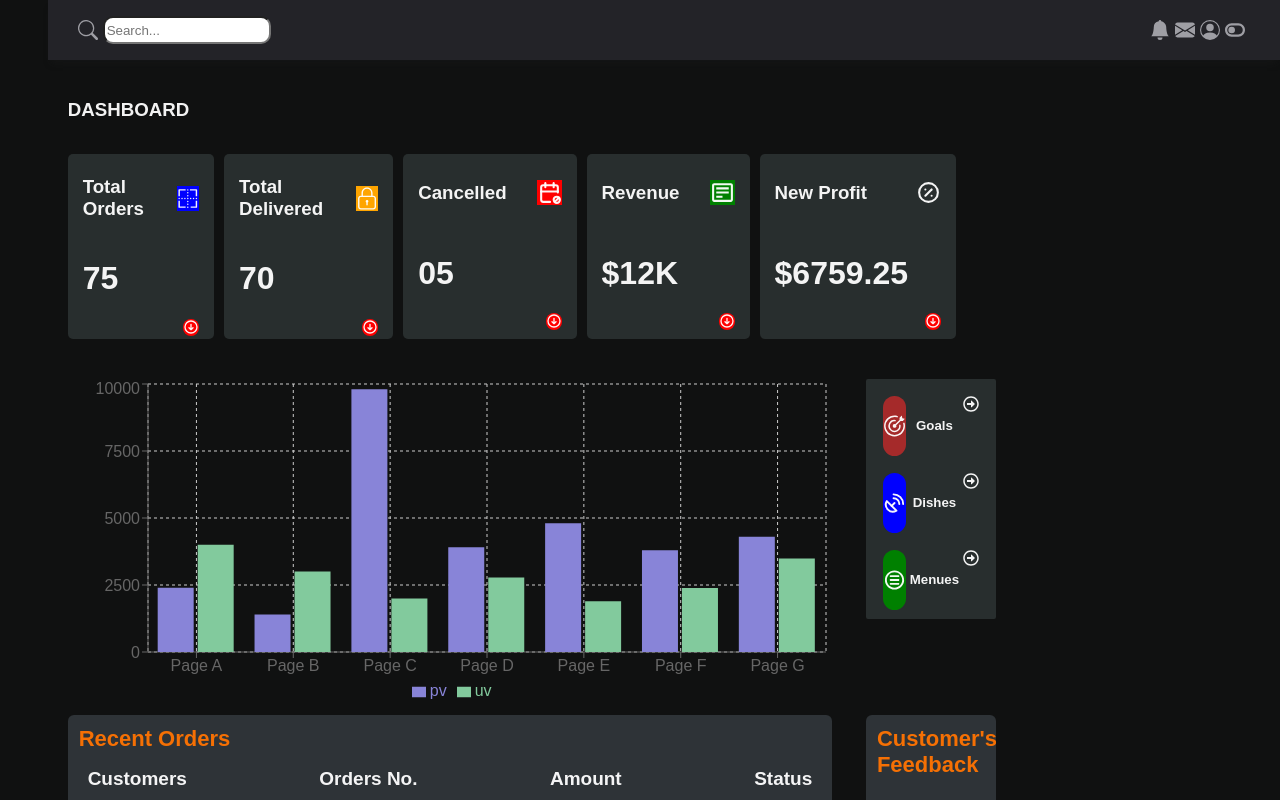
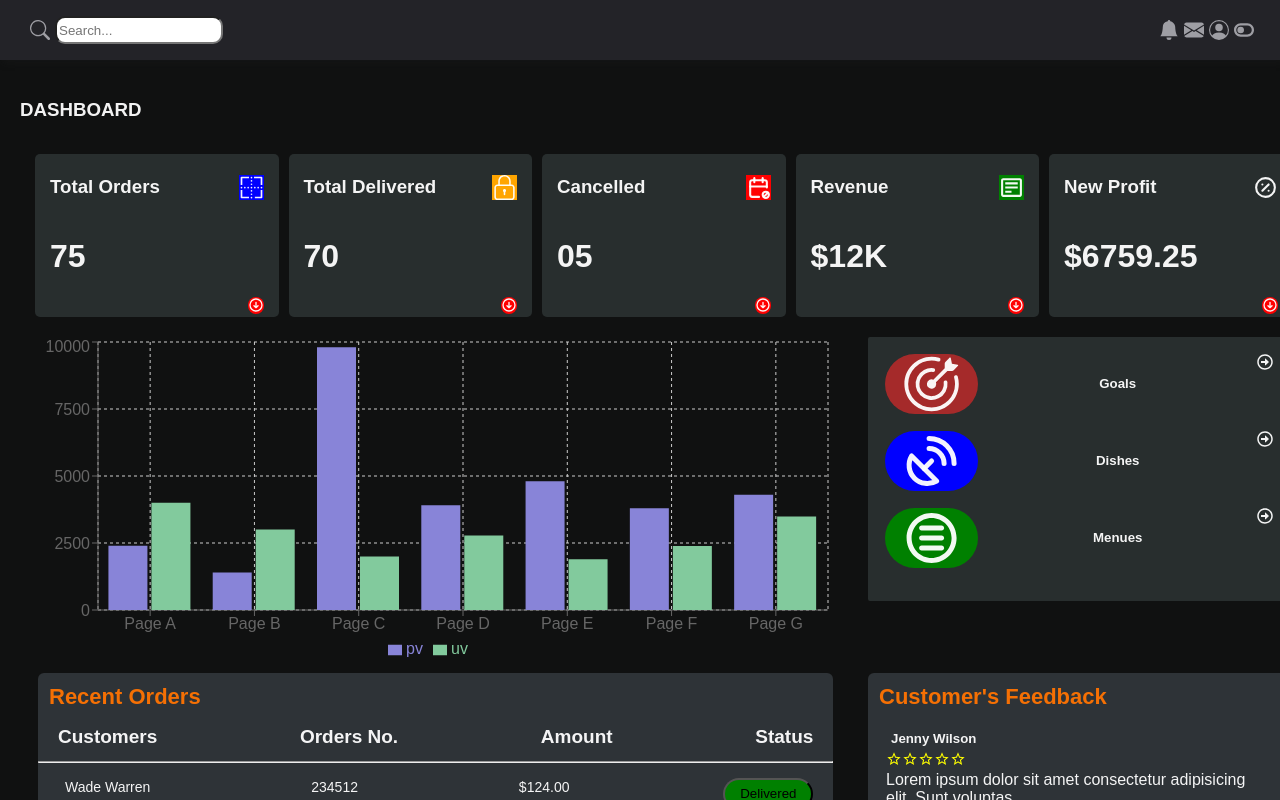
Before and after one commit to TejalZiman24/dashboard-project, a React (Vite) app: page / in a window 1280 px wide. Shown: the top 800 px of the page. Built offline with nearby package versions, Linux system fonts and the light colour scheme.

Commit message:
Refactoring

```diff
--- a/src/Components/CardsBox.css
+++ b/src/Components/CardsBox.css
@@ -1,9 +1,9 @@
 .main-cards {
   display: grid;
-  grid-template-columns: 1fr 1fr 1fr 1fr 1.5fr;
+  grid-template-columns: 1fr 1fr 1fr 1fr 1fr;
   gap: 40px;
-  margin: 15px 0;
-  width: 72%;
+  margin: 15px ;
+  width: 99%;
 }
 
 .card {
@@ -14,30 +14,35 @@
   border-radius: 5px;
   cursor: pointer;
   width: 100%;
+
 }
 
 .card:first-child {
   background-color: rgb(40, 46, 46);
 }
+
 .card:nth-child(2) {
   background-color: rgb(40, 46, 46);
 }
+
 .card:nth-child(3) {
   background-color: rgb(40, 46, 46);
 }
+
 .card:nth-child(4) {
   background-color: rgb(40, 46, 46);
 }
-.profit {
-  width: 100%;
-}
+
+
 .card:nth-child(5) {
   background-color: rgb(40, 46, 46);
 }
+
 .card-inner {
   display: flex;
   align-items: center;
   justify-content: space-between;
+
 }
 
 .card-inner > .card_icon {
@@ -49,6 +54,7 @@
   flex-direction: column;
   width: 100%;
   border-radius: 12px;
+
 }
 
 .card-down-arrow {
--- a/src/Components/CardsBox.jsx
+++ b/src/Components/CardsBox.jsx
@@ -76,15 +76,17 @@ const CardsBox = () => {
           </div>
         </div>
 
-        <div className="card profit">
+        <div className="card">
           <div className="card-inner">
             <h3>New Profit</h3>
             <TbCirclePercentage className="card_icon" />
           </div>
           <div className="card-footer">
+
             <h1>$6759.25</h1>
             <div className="card-down-arrow">
               <HiOutlineArrowCircleDown />
+
             </div>
           </div>
         </div>
--- a/src/Components/Chart.css
+++ b/src/Components/Chart.css
@@ -1,10 +1,11 @@
 
 .charts{
   display: grid;
-  grid-template-columns: 1fr 0.5fr;
+  grid-template-columns: 1fr 0.5fr ;
   gap: 10px;
   margin-top: 40px;
   height: 88vh;
   width: 100%;
-
+  margin: 13px;
+  padding: 5px;
 }
--- a/src/Components/Chart.jsx
+++ b/src/Components/Chart.jsx
@@ -71,7 +71,7 @@ const Chart = () => {
             margin={{
               top: 5,
               right: 30,
-              left: 20,
+              left: 0,
               bottom: 5,
             }}
           >
--- a/src/Components/Feedback.css
+++ b/src/Components/Feedback.css
@@ -1,7 +1,7 @@
 .card-feedback {
   height: 46vh;
   background-color: rgb(46, 51, 55);
-  width: 33%;
+  width: 102%;
   border-radius: 6px;
   margin: 0;
   padding: 0;
--- a/src/Components/Goals.css
+++ b/src/Components/Goals.css
@@ -1,6 +1,6 @@
 .menus{
-  width:33% ;
-  height: 240px;
+  width:103% ;
+  height: 264px;
   background-color: rgb(40, 46, 46);
 
   border-radius: 2px;
@@ -16,5 +16,5 @@
 
   width: 24%;
   height: 60px;
-  border-radius: 24px;
+  border-radius: 70px;
 }
--- a/src/Components/Header.css
+++ b/src/Components/Header.css
@@ -7,6 +7,7 @@
   padding: 0 30px 0 30px;
   box-shadow: 0 6px 7px -3px rgba(28, 28, 29, 0.35);
   background-color: #232328;
+  width: 96%;
 }
 .menu-icon {
   display: none;
--- a/src/Components/Sidebar.jsx
+++ b/src/Components/Sidebar.jsx
@@ -28,31 +28,31 @@ const Sidebar = () => {
       <ul className="sidebar-list" >
         <li className="sidebar-list-item">
           <a href="">
-            <BsGrid1X2Fill className="icon"  /> Dashboard
+            <BsGrid1X2Fill className="icon"  /> Home
           </a>
         </li>
 
         <li className="sidebar-list-item">
           <a href="">
-            <BsCart3 className="icon" /> Dashboard
+            <BsCart3 className="icon" /> Data
           </a>
         </li>
 
         <li className="sidebar-list-item">
           <a href="">
-            <BsCart3 className="icon" /> Dashboard
+            <BsCart3 className="icon" /> TODO List
           </a>
         </li>
 
         <li className="sidebar-list-item">
           <a href="">
-            <BsFillGrid3X3GapFill className="icon" /> Categories
+            <BsFillGrid3X3GapFill className="icon" /> Wallet
           </a>
         </li>
 
         <li className="sidebar-list-item">
           <a href="">
-            <BsPeopleFill className="icon" /> Customer
+            <BsPeopleFill className="icon" /> Store
           </a>
         </li>
       </ul>
```
Also changed, not shown: src/Components/RecentOrders.jsx (+6 -5 lines).
